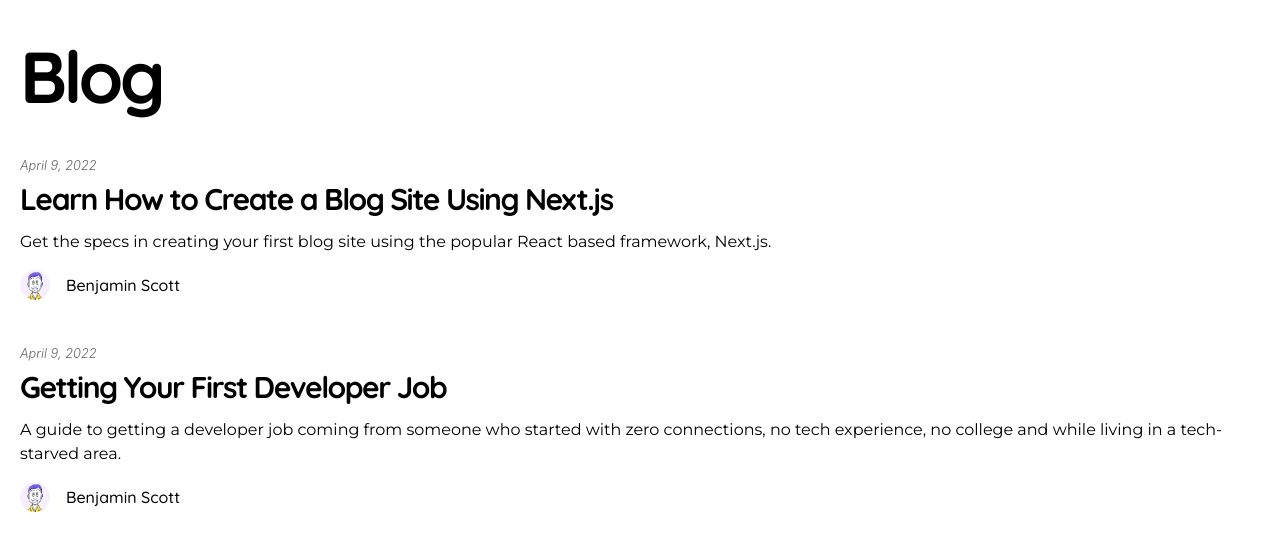
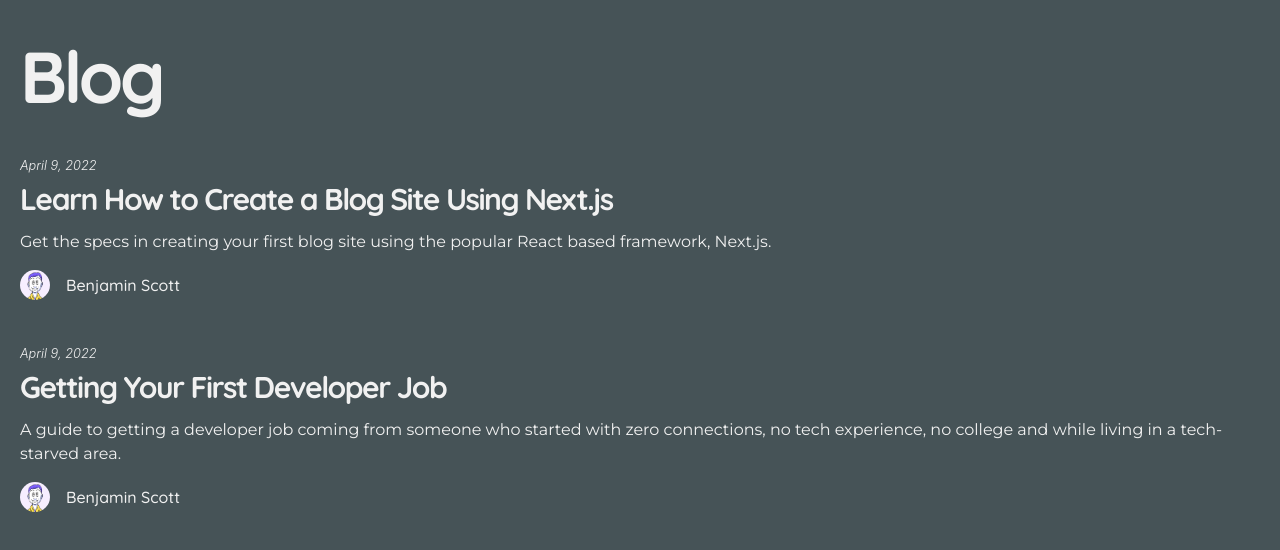
Before and after one commit to benzend/official-portfolio, a Next.js app: page /blog in a window 1280 px wide. Shown: the top 550 px of the page. Built offline with nearby package versions, Linux system fonts and the light colour scheme.

Commit message:
style: new bg and text coloring

```diff
--- a/pages/_document.tsx
+++ b/pages/_document.tsx
@@ -22,7 +22,7 @@ class MyDocument extends Document {
           />
           <meta name="author" content="Benjamin Scott" />
         </Head>
-        <body>
+        <body className='bg-background text-white'>
           <Main />
           <NextScript />
         </body>
--- a/pages/blog.tsx
+++ b/pages/blog.tsx
@@ -26,7 +26,7 @@ export default function Blog({ posts }: IBlogProps) {
                 customStyles={{
                   fontStyle: 'italic',
                   fontWeight: 300,
-                  color: '#666',
+                  color: 'var(--white)',
                   fontSize: '.8rem',
                 }}
               />
--- a/styles/Home.module.scss
+++ b/styles/Home.module.scss
@@ -3,7 +3,6 @@ $second-anim-dur: 2s;
 $third-anim-delay: 7s;
 
 .root {
-  background-color: var(--background);
   height: 100vh;
   overflow: hidden;
 }
@@ -31,7 +30,6 @@ $third-anim-delay: 7s;
   font-size: 5rem;
   text-transform: uppercase;
   text-align: center;
-  color: var(--white);
   margin-bottom: 10vh;
   animation: explode-main-title $second-anim-dur $first-anim-dur ease-out
     forwards;
@@ -39,7 +37,6 @@ $third-anim-delay: 7s;
 
 .subHeader {
   text-transform: uppercase;
-  color: var(--white);
   text-align: center;
   margin-bottom: 0.8rem;
   animation: explode-hero-subTitle $second-anim-dur $first-anim-dur ease-out
--- a/tailwind.config.js
+++ b/tailwind.config.js
@@ -5,9 +5,12 @@ module.exports = {
   ],
   theme: {
     colors: {
+      white: 'var(--white)',
+      black: 'var(--black)',
+      background: 'var(--background)',
+
       blue: 'var(--blue)',
-    },
-    extend: {},
+    }
   },
   plugins: [],
 };
```
